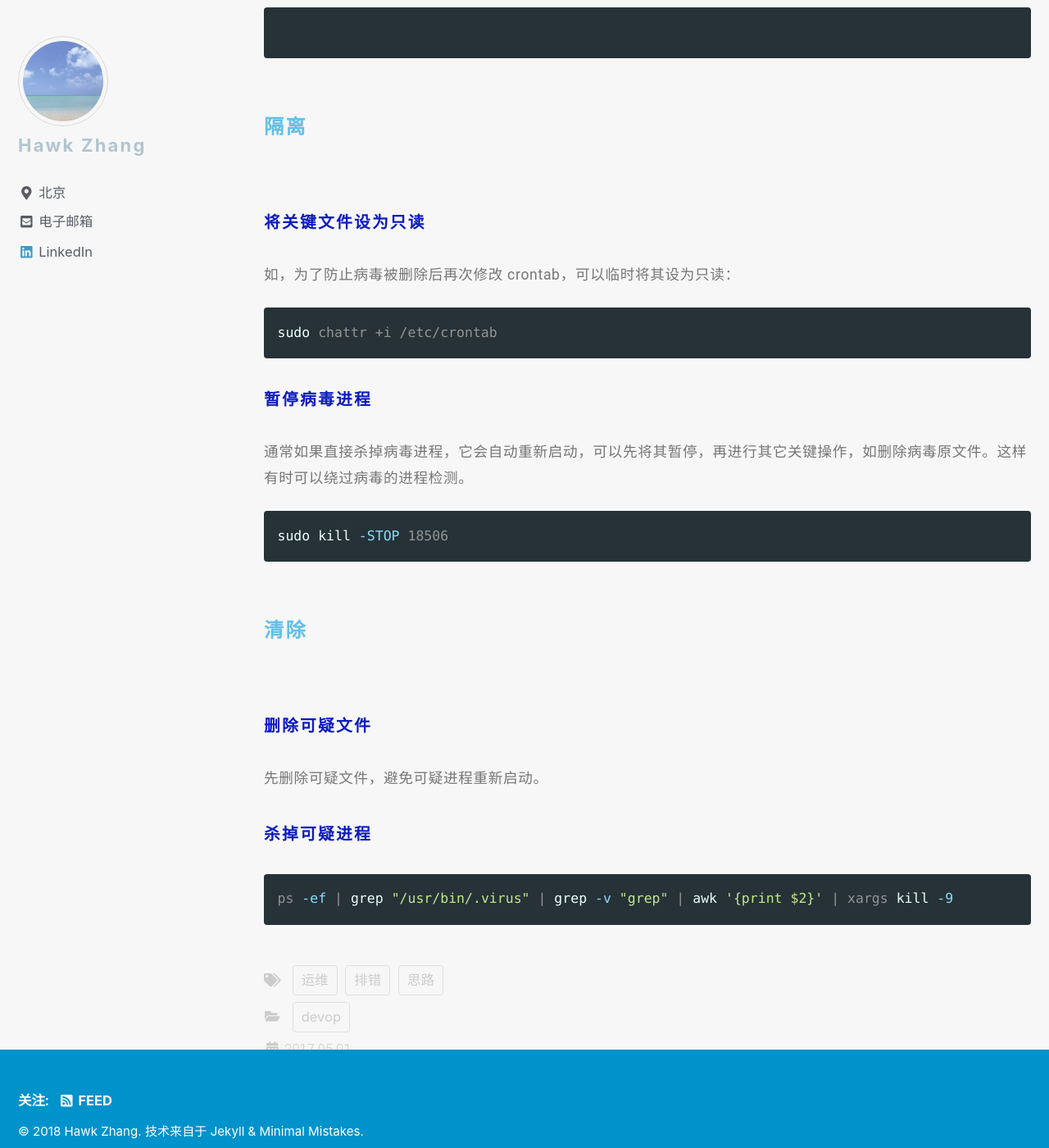
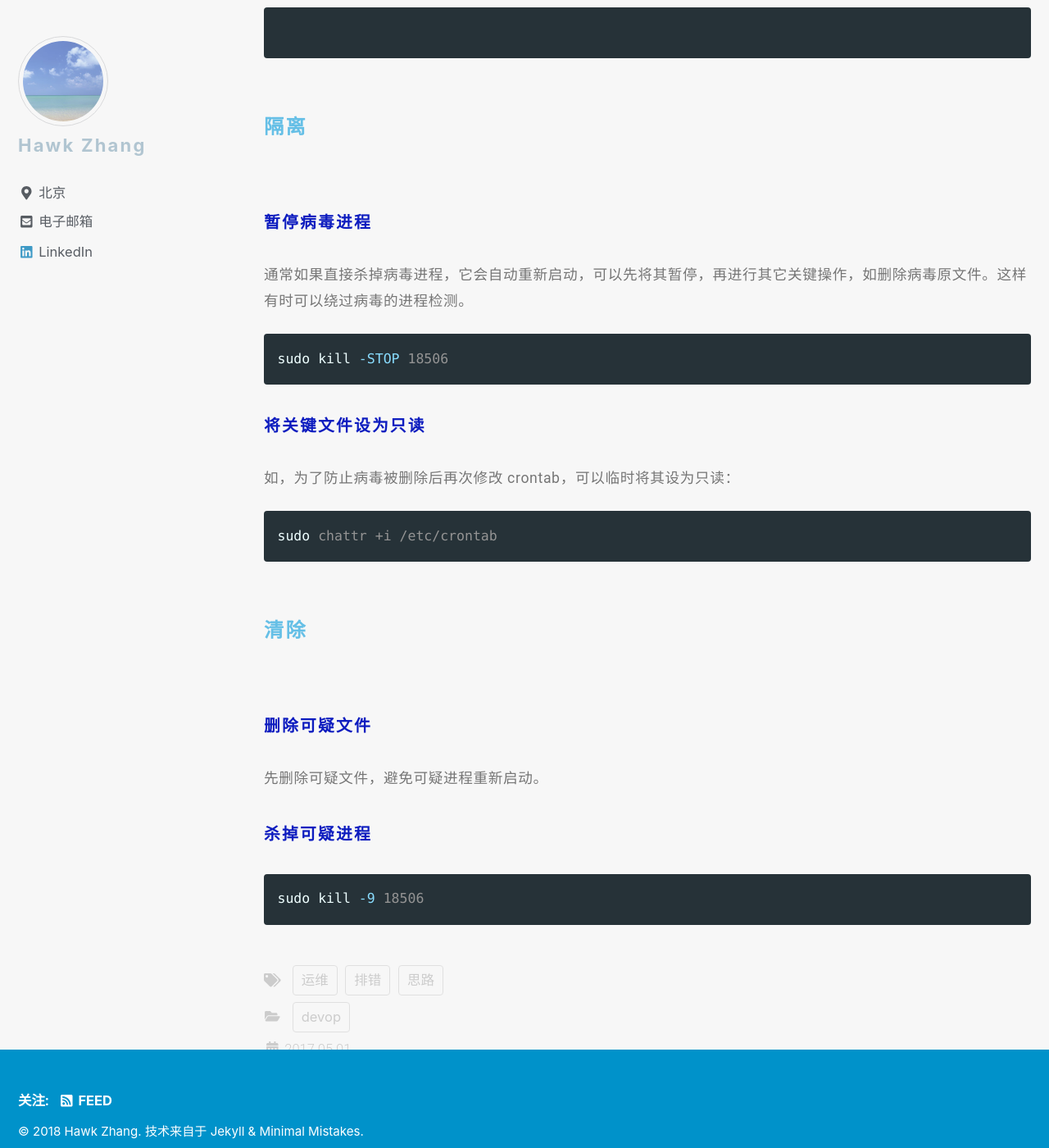
Before and after one commit to narru888/linotes_note, a Jekyll site: the page built from _posts/devop/2017-05-01-methods.md, in a window 1280 px wide and 1400 px high, scrolled down 3287 px. Shown: the whole window at 82% size. Built offline with Jekyll 4.4.1, drawn with Linux system fonts in a browser that asks for light colours; nearby versions of some CDN libraries; a script that is not in the unit is left out.

Commit message:
update on 2018-09-09 20:30:01 CST

````diff
--- a/_posts/devop/2017-05-01-methods.md
+++ b/_posts/devop/2017-05-01-methods.md
@@ -137,6 +137,15 @@ lsof -R | grep "/usr/bin"
 #### 隔离
 
 
+##### 暂停病毒进程
+
+通常如果直接杀掉病毒进程，它会自动重新启动，可以先将其暂停，再进行其它关键操作，如删除病毒原文件。这样有时可以绕过病毒的进程检测。
+
+```bash
+sudo kill -STOP 18506
+```
+
+
 ##### 将关键文件设为只读
 
 如，为了防止病毒被删除后再次修改 crontab，可以临时将其设为只读：
@@ -145,14 +154,6 @@ lsof -R | grep "/usr/bin"
 sudo chattr +i /etc/crontab
 ```
 
-
-##### 暂停病毒进程
-
-通常如果直接杀掉病毒进程，它会自动重新启动，可以先将其暂停，再进行其它关键操作，如删除病毒原文件。这样有时可以绕过病毒的进程检测。
-
-```bash
-sudo kill -STOP 18506
-```
 
 
 
@@ -168,5 +169,5 @@ sudo kill -STOP 18506
 ##### 杀掉可疑进程
 
 ```bash
-ps -ef | grep "/usr/bin/.virus" | grep -v "grep" | awk '{print $2}' | xargs kill -9
+sudo kill -9 18506
 ```
````
